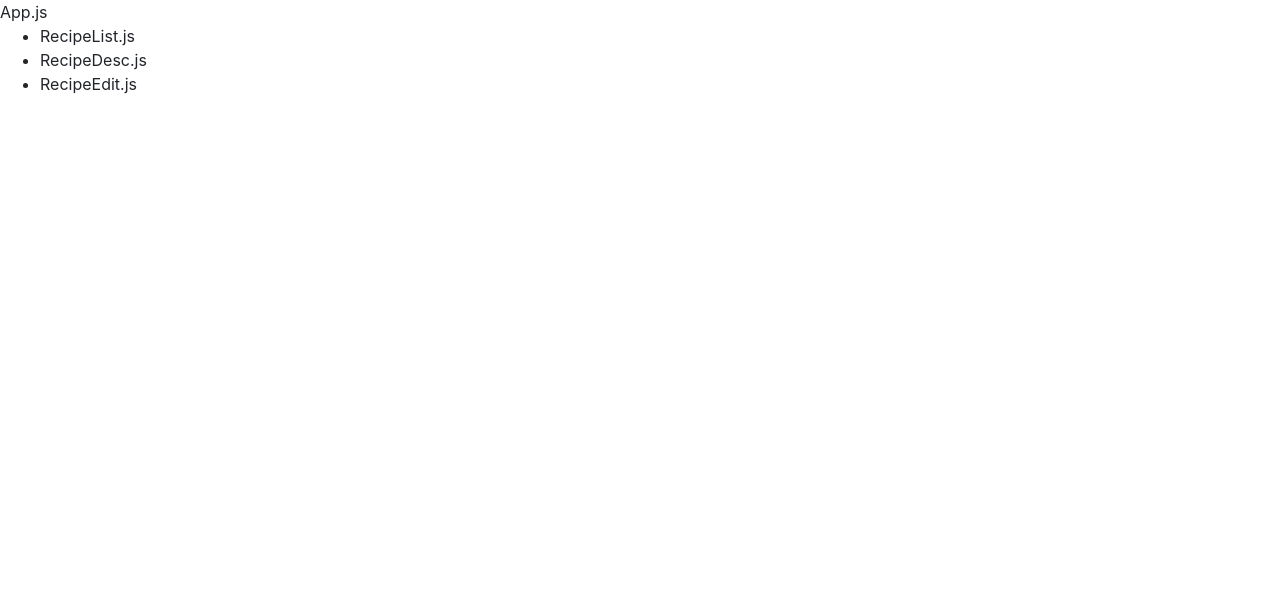
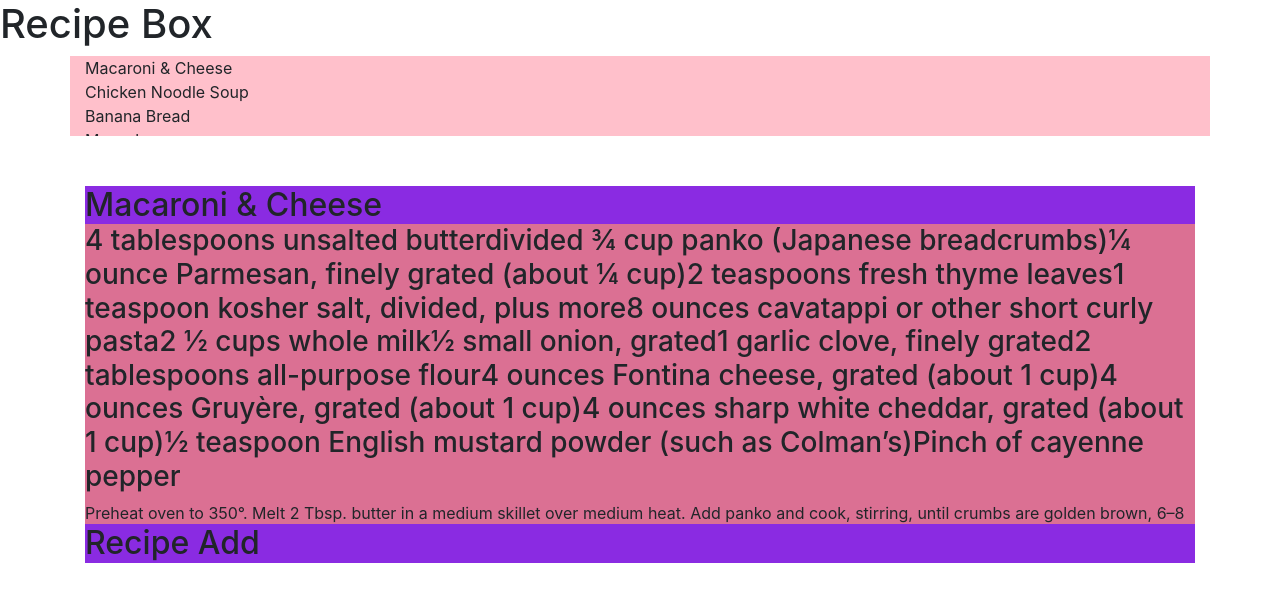
Before and after one commit to tengen14/Recipe-Box, a React (Create React App) app: page / in a window 1280 px wide. Shown: the top 602 px of the page. Built offline with nearby package versions, Linux system fonts and the light colour scheme.

Commit message:
Add recipe data and render basic app structure on DOM

```diff
--- a/src/components/App.js
+++ b/src/components/App.js
@@ -1,18 +1,15 @@
-import React from 'react';
-import RecipeList from './RecipeList';
-import RecipeDesc from './RecipeDesc'
-import RecipeEdit from './RecipeEdit'
+import React from "react";
+import RecipeList from "./RecipeList";
+import RecipeDesc from "./RecipeDesc";
+import RecipeEdit from "./RecipeEdit";
 
 class App extends React.Component {
   render() {
     return (
       <div>
-                App.js
-                <ul>
-                    <li><RecipeList /></li>
-                    <li><RecipeDesc /></li>
-                    <li><RecipeEdit /></li>
-                </ul>
+        <h1>Recipe Box</h1>
+        <RecipeList />
+        <RecipeDesc />
       </div>
     );
   }
--- a/src/components/RecipeDesc.js
+++ b/src/components/RecipeDesc.js
@@ -1,7 +1,18 @@
-import React from 'react';
+import React from "react";
+import { recipeData } from "../seed";
 
 const RecipeDesc = () => {
-    return <div>RecipeDesc.js</div>
-}
+  console.log(recipeData);
+  return (
+    <div id="recipe-desc" className="container">
+      <h2 id="recipe-title">{recipeData[0].recipe}</h2>
+      <div id="recipe-body" className="overflow-auto">
+        <h3>{recipeData[0].ingredients}</h3>
+        <p>{recipeData[0].directions}</p>
+      </div>
+      <h2 id="recipe-add">Recipe Add</h2>
+    </div>
+  );
+};
 
 export default RecipeDesc;
--- a/src/components/RecipeList.js
+++ b/src/components/RecipeList.js
@@ -1,7 +1,24 @@
-import React from 'react';
+import React from "react";
+import { recipeData } from "../seed";
+import "../index.css"
 
-const RecipeList = () => {
-    return <div>RecipeList.js</div>
+class RecipeList extends React.Component {
+  state = { recipes: recipeData };
+
+  doggard = () => {
+      console.log(this.state);
+  }
+
+  render() {
+    return (
+      <div id="recipe-list" className="container overflow-auto">
+        <div>{recipeData[0].recipe}</div>
+        <div>{recipeData[1].recipe}</div>
+        <div>{recipeData[2].recipe}</div>
+        <div>{recipeData[3].recipe}</div>
+      </div>
+    );
+  }
 }
 
 export default RecipeList;
--- /dev/null
+++ b/src/index.css
@@ -0,0 +1,23 @@
+#recipe-list {
+    background-color: pink;
+    height: 80px;
+}
+
+/* Recipe Description Styling  */
+
+#recipe-desc {
+    position: relative;
+    top: 50px;
+}
+
+#recipe-title {
+    background-color: blueviolet;
+    margin: 0;
+}
+#recipe-body {
+    background-color: palevioletred;
+    height: 300px;
+}
+#recipe-add {
+    background-color: blueviolet;
+}
--- /dev/null
+++ b/src/seed.js
@@ -0,0 +1,94 @@
+export const recipeData = [
+  {
+    recipe: "Macaroni & Cheese",
+    ingredients: [
+      "4 tablespoons unsalted butter",
+      "divided ¾ cup panko (Japanese breadcrumbs)",
+      "¼ ounce Parmesan, finely grated (about ¼ cup)",
+      "2 teaspoons fresh thyme leaves",
+      "1 teaspoon kosher salt, divided, plus more",
+      "8 ounces cavatappi or other short curly pasta",
+      "2 ½ cups whole milk",
+      "½ small onion, grated",
+      "1 garlic clove, finely grated",
+      "2 tablespoons all-purpose flour",
+      "4 ounces Fontina cheese, grated (about 1 cup)",
+      "4 ounces Gruyère, grated (about 1 cup)",
+      "4 ounces sharp white cheddar, grated (about 1 cup)",
+      "½ teaspoon English mustard powder (such as Colman’s)",
+      "Pinch of cayenne pepper"
+    ],
+    directions: [
+      "Preheat oven to 350°. Melt 2 Tbsp. butter in a medium skillet over medium heat. Add panko and cook, stirring, until crumbs are golden brown, 6–8 minutes (make sure to get them toasty brown; they won’t darken much during baking). Transfer to a small bowl and toss with Parmesan, thyme leaves, and ¼ tsp. salt.",
+      "Cook pasta in a large pot of boiling salted water, stirring occasionally, until al dente (the noodles will continue to cook in the cheese sauce, so take them out a minute or two before you think they’re actually done). Drain pasta; let cool while you make the sauce.",
+      "Bring milk to a bare simmer in a small saucepan; keep warm. Melt remaining 2 Tbsp. butter in a medium saucepan over medium-high. Add onion and garlic and cook, stirring, until onions are fragrant and beginning to soften, about 2 minutes. Sprinkle flour over and cook, stirring constantly, until mixture starts to stick to bottom of saucepan, about 1 minute. Add warm milk in a few additions, whisking to combine after each addition.",
+      "Bring béchamel sauce to a boil, then reduce heat and simmer, stirring, until sauce is thickened and doesn’t feel grainy when a little bit is rubbed between your fingers, 6–8 minutes (cooking the flour thoroughly at this stage ensures a creamy sauce). Add Fontina, Gruyère, cheddar, mustard powder, cayenne, and ¾ tsp. salt and stir until cheeses are melted and sauce is smooth. Remove from heat and mix in pasta; transfer to a 2-qt. baking dish.",
+      "Bake 10 minutes. Top with Parmesan breadcrumbs and bake until sauce is bubbling around the edges, 8–10 minutes longer. Let cool in pan 15 minutes before serving."
+    ]
+  },
+  {
+    recipe: "Chicken Noodle Soup",
+    ingredients: [
+      "1 tablespoon kosher salt",
+      "10 whole black peppercorns",
+      "4 medium carrots, peeled, halved crosswise",
+      "2 celery stalks, cut into 3 pieces",
+      "2 onions, cut into eighths",
+      "2 bay leaves",
+      "3 sprigs thyme",
+      "3 sprigs flat-leaf parsley",
+      "1 1-inch piece peeled fresh ginger, smashed",
+      "1 4-pound chicken",
+      "4 cups low-salt chicken broth",
+      "1 cup egg noodles",
+      "3 tablespoons finely chopped flat-leaf parsley"
+    ],
+    directions: [
+      "Combine salt, peppercorns, carrots, celery, onions, bay leaves, thyme sprigs, parsley sprigs, and ginger in the pressure cooker pot. Place chicken on top; add broth and 3 cups water. (The liquid should not rise above the 2/3 marker.) Lock lid in place, making sure vent is sealed. Press Warm; set timer for 24 minutes and press Start to cook.",
+      "Let pressure release naturally. Remove lid and transfer chicken to a platter to cool. Strain broth into a large bowl. Remove carrots and let cool completely; discard other solids from strainer. Slice carrots into rounds. Remove skin from chicken and shred meat from the bones. Discard skin and bones.",
+      "Return broth to the pot. Press Warm; set timer for 20 minutes (add or subtract time as needed) and press Start. Bring to a boil; add shredded chicken, carrot rounds, and noodles and cook until noodles are al dente, about 10 minutes, depending on thickness of noodles. Press Cancel to stop cooking. Ladle soup into bowls and garnish with chopped parsley."
+    ]
+  },
+  {
+    recipe: "Banana Bread",
+    ingredients: [
+      "Nonstick vegetable oil spray",
+      "1½ cups all-purpose flour",
+      "1¼ teaspoons baking soda",
+      "¾ teaspoon kosher salt",
+      "1 cup (packed) dark brown sugar",
+      "⅓ cup mascarpone, plain whole-milk Greek yogurt, or sour cream",
+      "¼ cup (½ stick) unsalted butter, room temperature",
+      "2 large eggs",
+      "4 large very ripe bananas, mashed (about 1½ cups)",
+      "½ cup chopped bittersweet or semisweet chocolate (optional)",
+      "½ cup chopped walnuts (optional)"
+    ],
+    description: [
+      'Preheat oven to 350°. Lightly coat 8½x4½" loaf pan with nonstick spray and line with parchment paper, leaving a generous overhang on long sides. Whisk flour, baking soda, and salt in a medium bowl.',
+      "Using an electric mixer on medium-high speed, beat brown sugar, mascarpone, and butter in a large bowl until light and fluffy, about 4 minutes. Add eggs one at a time, beating to blend after each addition and scraping down sides and bottom of bowl as needed.",
+      "Reduce speed to low, add flour mixture, and mix until just combined. Add bananas and mix just until combined. Fold in chocolate and/or walnuts, if using. Scrape batter into prepared pan; smooth top.",
+      "Bake bread until a tester inserted into the center comes out clean, 60–65 minutes. Transfer pan to a wire rack and let bread cool in pan 1 hour. Turn out bread and let cool completely (if you can resist) before slicing."
+    ]
+  },
+  {
+    recipe: "Mussels",
+    ingredients: [
+      "3 tablespoons olive oil",
+      "6 small shallots, thinly sliced",
+      "6 garlic cloves, thinly sliced",
+      "2 cups dry white wine",
+      "5 pounds mussels, scrubbed, debearded",
+      "6 tablespoons (3/4 stick) unsalted butter, cut into pieces",
+      "2 tablespoons chopped fresh dill plus more for serving",
+      "2 tablespoons chopped fresh flat-leaf parsley plus more for serving",
+      "Kosher salt, freshly ground pepper"
+    ],
+    description: [
+      "Heat oil in a large heavy pot over medium heat. Add shallots and garlic and cook, stirring occasionally, until softened not browned, about 5 minutes. Add wine and bring to a boil. Reduce heat and simmer until liquid is reduced by half, 3-4 minutes. Add mussels, cover, and cook, shaking pot occasionally, until shells open (discard any that do not open), 10–12 minutes. Using a slotted spoon, transfer mussels to shallow bowls.",
+      "Add butter to cooking liquid and stir until melted. Add 2 Tbsp. dill and 2 Tbsp. parsley; season with salt and pepper. Ladle cooking liquid over mussels and top with more herbs."
+    ]
+  }
+];
+
+// recipes taken from www.bonappetit.com
```
Lines whose indentation alone changed are shown as unchanged.
